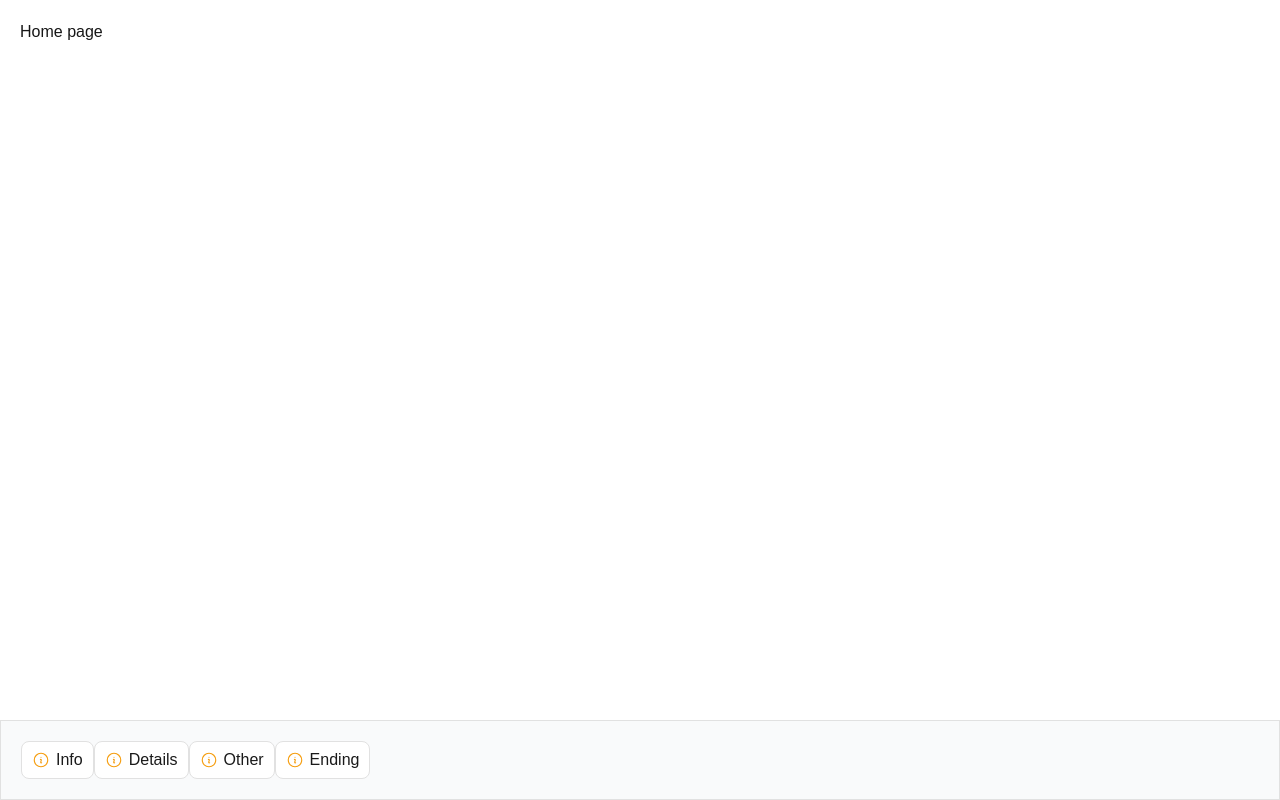
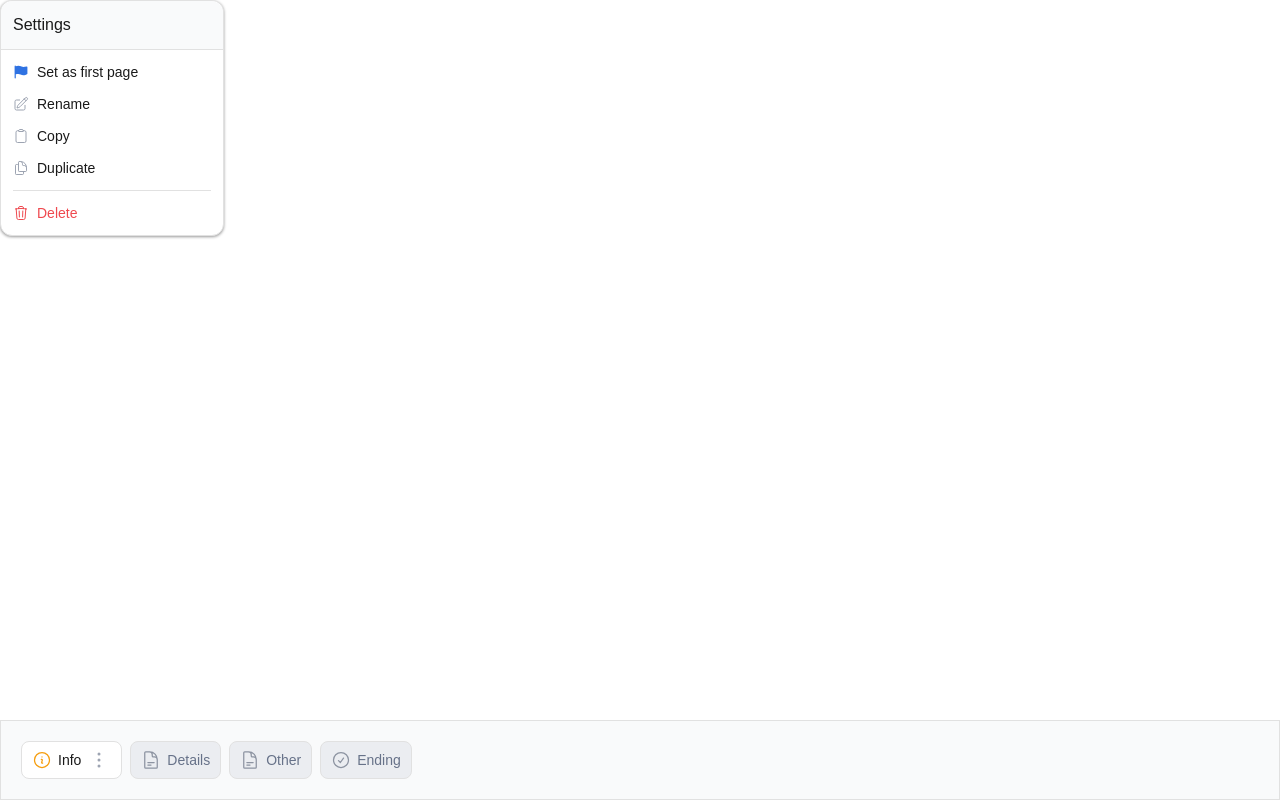
Before and after one commit to pnadalini/dynamic-navbar, a Next.js app: page / in a window 1280 px wide. Built offline with nearby package versions, Linux system fonts and the light colour scheme.

Commit message:
Add all UI elements for the navbar

```diff
--- a/src/app/components/navbar/Pill.tsx
+++ /dev/null
@@ -1,29 +0,0 @@
-import React from "react";
-
-interface Props {
-  children: React.ReactNode;
-}
-
-const Pill = ({ children }: Props) => {
-  return (
-    <div className="flex items-center bg-white text-primaryText px-2.5 py-1 border border-border rounded-lg">
-      <svg
-        xmlns="http://www.w3.org/2000/svg"
-        fill="none"
-        viewBox="0 0 24 24"
-        strokeWidth={1.5}
-        stroke="currentColor"
-        className="size-6 text-tangerine pr-1.5">
-        <path
-          strokeLinecap="round"
-          strokeLinejoin="round"
-          d="m11.25 11.25.041-.02a.75.75 0 0 1 1.063.852l-.708 2.836a.75.75 0 0 0 1.063.853l.041-.021M21 12a9 9 0 1 1-18 0 9 9 0 0 1 18 0Zm-9-3.75h.008v.008H12V8.25Z"
-        />
-      </svg>
-
-      {children}
-    </div>
-  );
-};
-
-export default Pill;
--- /dev/null
+++ b/src/app/components/navbar/Pill/Pill.tsx
@@ -0,0 +1,43 @@
+import React from "react";
+import { PageTypes } from "../types";
+import SettingsOptions from "./SettingsOptions";
+import {
+  CheckCircleIcon,
+  DocumentTextIcon,
+  InformationCircleIcon,
+} from "@heroicons/react/24/outline";
+
+interface Props {
+  children: React.ReactNode;
+  isActive: boolean;
+  type: PageTypes;
+}
+
+const Pill = ({ children, type, isActive }: Props) => {
+  const Icon = (() => {
+    const iconMap = {
+      [PageTypes.Info]: InformationCircleIcon,
+      [PageTypes.Document]: DocumentTextIcon,
+      [PageTypes.Ending]: CheckCircleIcon,
+    };
+    return iconMap[type] || DocumentTextIcon;
+  })();
+
+  const pillColors = isActive
+    ? "bg-white text-primaryText focus:border focus:border-blue focus:ring-[1.5px] focus:ring-blue/25"
+    : "bg-gray/15 text-waikawaGray hover:bg-gray/35";
+  const iconColor = isActive ? "text-tangerine" : "text-manateeGray";
+
+  return (
+    <div
+      role="button"
+      className={`flex items-center px-2.5 py-1 border border-border rounded-lg cursor-pointer text-sm ${pillColors}`}>
+      <Icon className={`${iconColor} size-5 mr-1.5`} />
+
+      {children}
+      {isActive ? <SettingsOptions /> : null}
+    </div>
+  );
+};
+
+export default Pill;
--- /dev/null
+++ b/src/app/components/navbar/Pill/SettingsOptions.tsx
@@ -0,0 +1,46 @@
+import React from "react";
+import {
+  ClipboardIcon,
+  DocumentDuplicateIcon,
+  EllipsisVerticalIcon,
+  PencilSquareIcon,
+  TrashIcon,
+} from "@heroicons/react/24/outline";
+import { FlagIcon } from "@heroicons/react/20/solid";
+
+const SettingsOptions = () => {
+  return (
+    <>
+      <button>
+        <EllipsisVerticalIcon className="size-6 text-gray ml-1.5" />
+      </button>
+      <div
+        className="z-10 bg-white border border-border rounded-xl shadow-[0_1px_3px_rgba(0,0,0,0.4)] w-56 text-sm"
+        style={{ position: "fixed", top: 0, left: 0 }}>
+        <div className="bg-aliceBlue border-b border-border rounded-t-xl p-3">
+          <span className="text-base">Settings</span>
+        </div>
+        <div className="p-3 space-y-3">
+          <p className="flex items-center">
+            <FlagIcon className="size-4 text-blue mr-2" /> Set as first page
+          </p>
+          <p className="flex items-center">
+            <PencilSquareIcon className="size-4 text-gray mr-2" /> Rename
+          </p>
+          <p className="flex items-center">
+            <ClipboardIcon className="size-4 text-gray mr-2" /> Copy
+          </p>
+          <p className="flex items-center">
+            <DocumentDuplicateIcon className="size-4 text-gray mr-2" /> Duplicate
+          </p>
+          <hr className="border-border" />
+          <p className="flex items-center text-red">
+            <TrashIcon className="size-4 mr-2" /> Delete
+          </p>
+        </div>
+      </div>
+    </>
+  );
+};
+
+export default SettingsOptions;
--- a/src/app/components/navbar/index.tsx
+++ b/src/app/components/navbar/index.tsx
@@ -1,13 +1,44 @@
-import React from "react";
-import Pill from "./Pill";
+"use client";
+import React, { useState } from "react";
+import Pill from "./Pill/Pill";
+import { PageTypes } from "./types";
+
+const initialPages = [
+  {
+    id: 1,
+    type: PageTypes.Info,
+    isActive: true,
+    children: "Info",
+  },
+  {
+    id: 2,
+    type: PageTypes.Document,
+    isActive: false,
+    children: "Details",
+  },
+  {
+    id: 3,
+    type: PageTypes.Document,
+    isActive: false,
+    children: "Other",
+  },
+  {
+    id: 4,
+    type: PageTypes.Ending,
+    isActive: false,
+    children: "Ending",
+  },
+];
 
 const Navbar = () => {
+  const [pages] = useState(initialPages);
   return (
-    <div className="flex w-full h-20 p-5 bg-aliceBlue border border-border absolute bottom-0 left-0 right-0">
-      <Pill>Info</Pill>
-      <Pill>Details</Pill>
-      <Pill>Other</Pill>
-      <Pill>Ending</Pill>
+    <div className="flex w-full h-20 p-5 bg-aliceBlue border border-border absolute bottom-0 left-0 right-0 space-x-2">
+      {pages.map((page) => {
+        const { id, ...rest } = page;
+
+        return <Pill key={id} {...rest} />;
+      })}
     </div>
   );
 };
--- /dev/null
+++ b/src/app/components/navbar/types.ts
@@ -0,0 +1,7 @@
+enum PageTypes {
+  Info = "info",
+  Document = "document",
+  Ending = "ending",
+}
+
+export { PageTypes };
--- a/src/app/globals.css
+++ b/src/app/globals.css
@@ -7,6 +7,11 @@
   --border: #e1e1e1;
   --primaryText: #1a1a1a;
   --tangerine: #f59d0e;
+  --gray: #9da4b2;
+  --waikawaGray: #677289;
+  --manateeGray: #8c93a1;
+  --blue: #2f72e2;
+  --red: #ef494f;
 }
 
 @theme inline {
@@ -16,6 +21,11 @@
   --color-border: var(--border);
   --color-primaryText: var(--primaryText);
   --color-tangerine: var(--tangerine);
+  --color-gray: var(--gray);
+  --color-blue: var(--blue);
+  --color-red: var(--red);
+  --color-waikawaGray: var(--waikawaGray);
+  --color-manateeGray: var(--manateeGray);
   --font-sans: var(--font-geist-sans);
   --font-mono: var(--font-geist-mono);
 }
```
